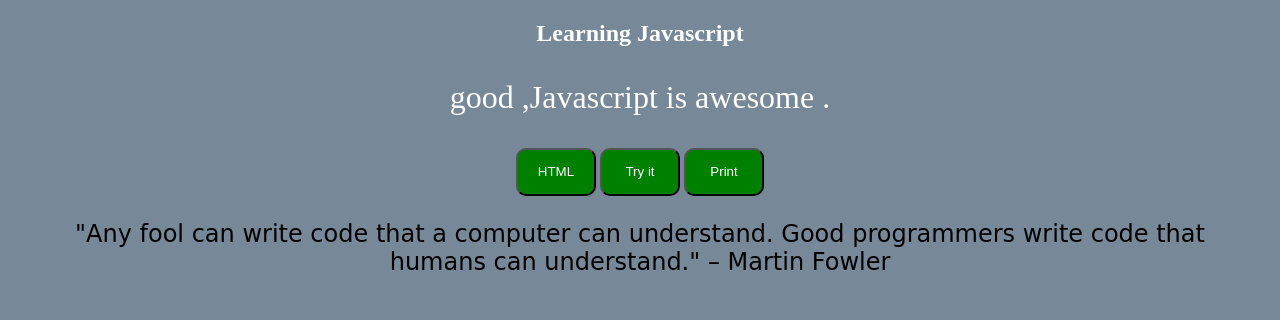
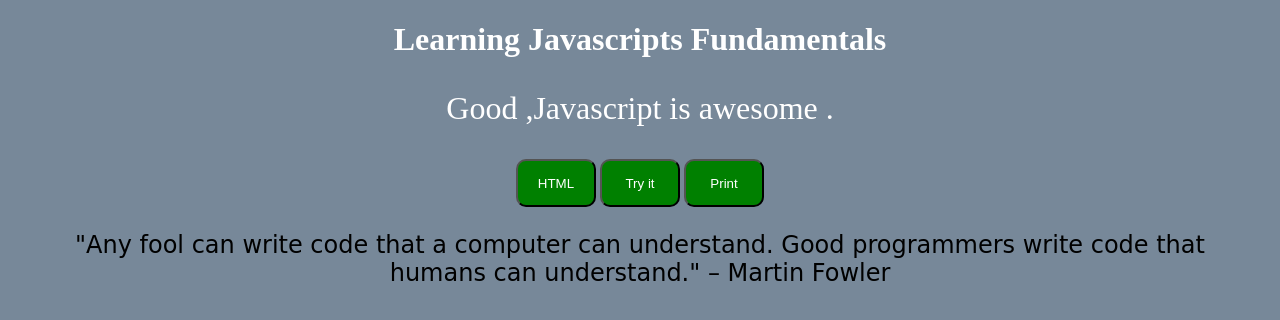
Before and after one commit to splendidabhi/myJavascript, a plain HTML site: page index.html in a window 1280 px wide. Both pictures are taken after a click on the button "HTML". Drawn offline with Linux system fonts and the light colour scheme.

Commit message:
15th Jan

```diff
--- a/index.html
+++ b/index.html
@@ -6,7 +6,7 @@
     </head>
     <body>
         <div class="main">
-            <h2>Learning Javascript</h2>
+            <h1 style="font-family: ui-monospace;">Learning Javascripts Fundamentals</h1>
             <p id="sub_header">Learn and Evolve</p>
             <div>
                 <button class="btn" id="html_id" type="button" onclick="myFunction()">HTML</button>
--- a/myJs.js
+++ b/myJs.js
@@ -1,5 +1,5 @@
 function myFunction(){
-    document.getElementById("sub_header").innerHTML="good ,Javascript is awesome .";
+    document.getElementById("sub_header").innerHTML="Good ,Javascript is awesome .";
 }
 let a,b,c;
 a=5;
```
